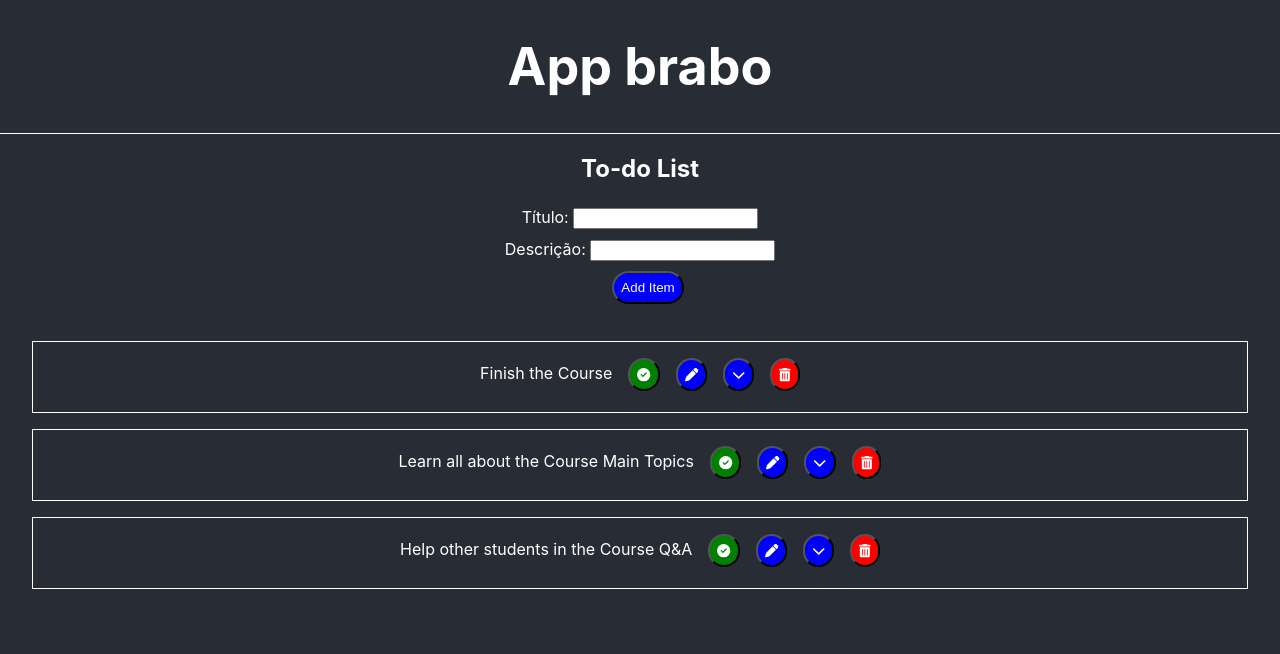
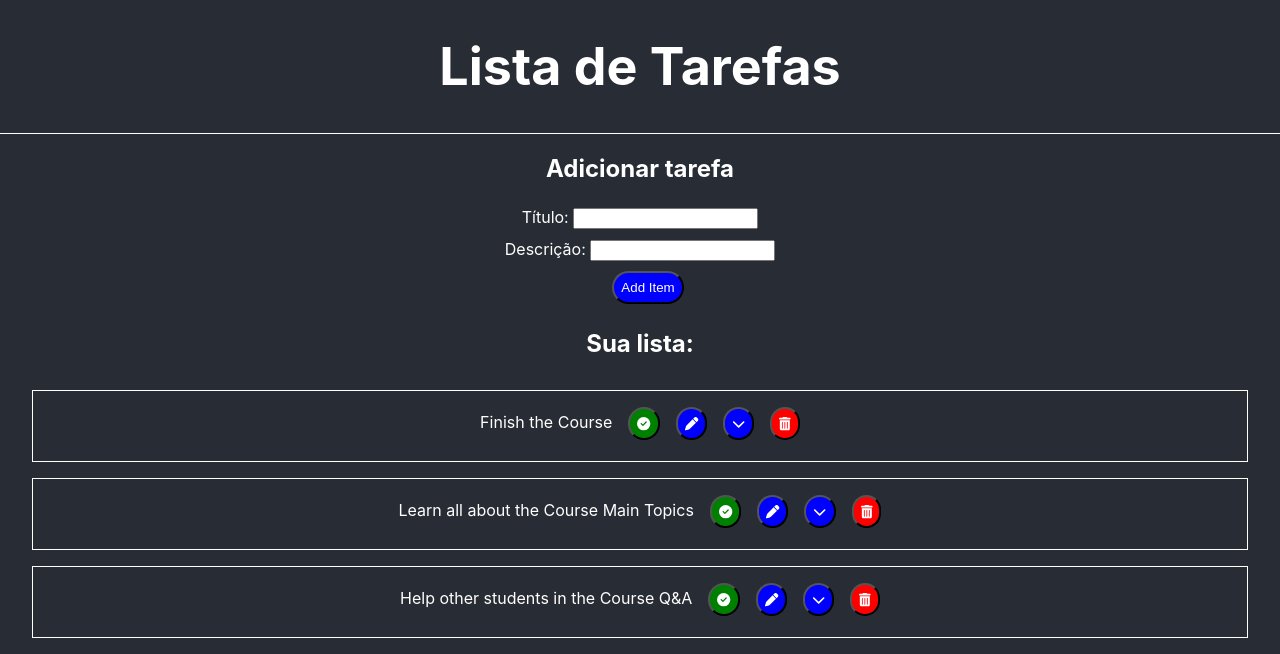
Before and after one commit to Dealeer/MERNCourse, a React (Create React App) app in the folder my-app/: page / in a window 1280 px wide. Shown: the top 654 px of the page. Built offline with nearby package versions, Linux system fonts and the light colour scheme; the HTML template or start-up script is replaced by a standard one.

Commit message:
app copiado

```diff
--- a/my-app/src/App.js
+++ b/my-app/src/App.js
@@ -39,16 +39,31 @@ function App() {
     setListItems(prevListItems => prevListItems.filter((listItem) => listItem.id !== itemToDelete));
   };
 
+  const updateItemHandler = (itemToUpdate, newValues) => {
+    let updatedTask = listItems.map(item => {
+      if (item.id === itemToUpdate){
+        return ({ ...item,  title: newValues.newTitle, description: newValues.newDescription})
+      }
+      return item;
+    });
+
+    setListItems(prevListItems => {
+      prevListItems = updatedTask;
+      return prevListItems;
+    });
+  };
+
   return (
     <div className="App">
       <header className="App-header">
         <h1>
-          App brabo
+          Lista de Tarefas
         </h1>
       </header>
-      <h2>To-do List</h2>
+      <h2>Adicionar tarefa</h2>
       <NewItem onAddItem={addNewItemHandler} nextObjId={parseInt(listItems[listItems.length-1].id)} />
-      <TodoList items={listItems} onDeleteItem={removeItemHandler} onCompleteItem={completeItemHandler} />
+      <h2>Sua lista:</h2>
+      <TodoList items={listItems} onDeleteItem={removeItemHandler} onCompleteItem={completeItemHandler} onUpdateItem={updateItemHandler} />
     </div>
   );
 }
```
